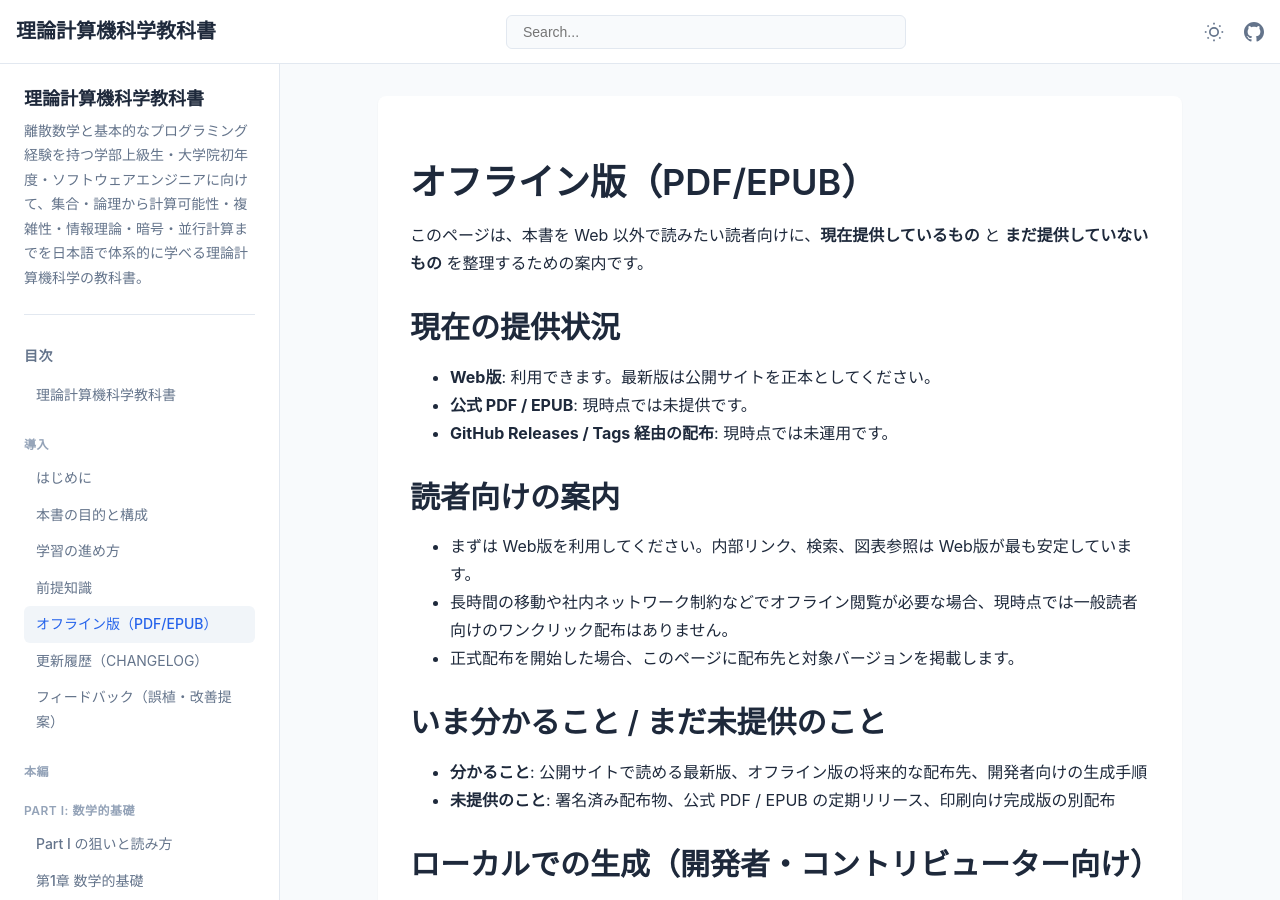
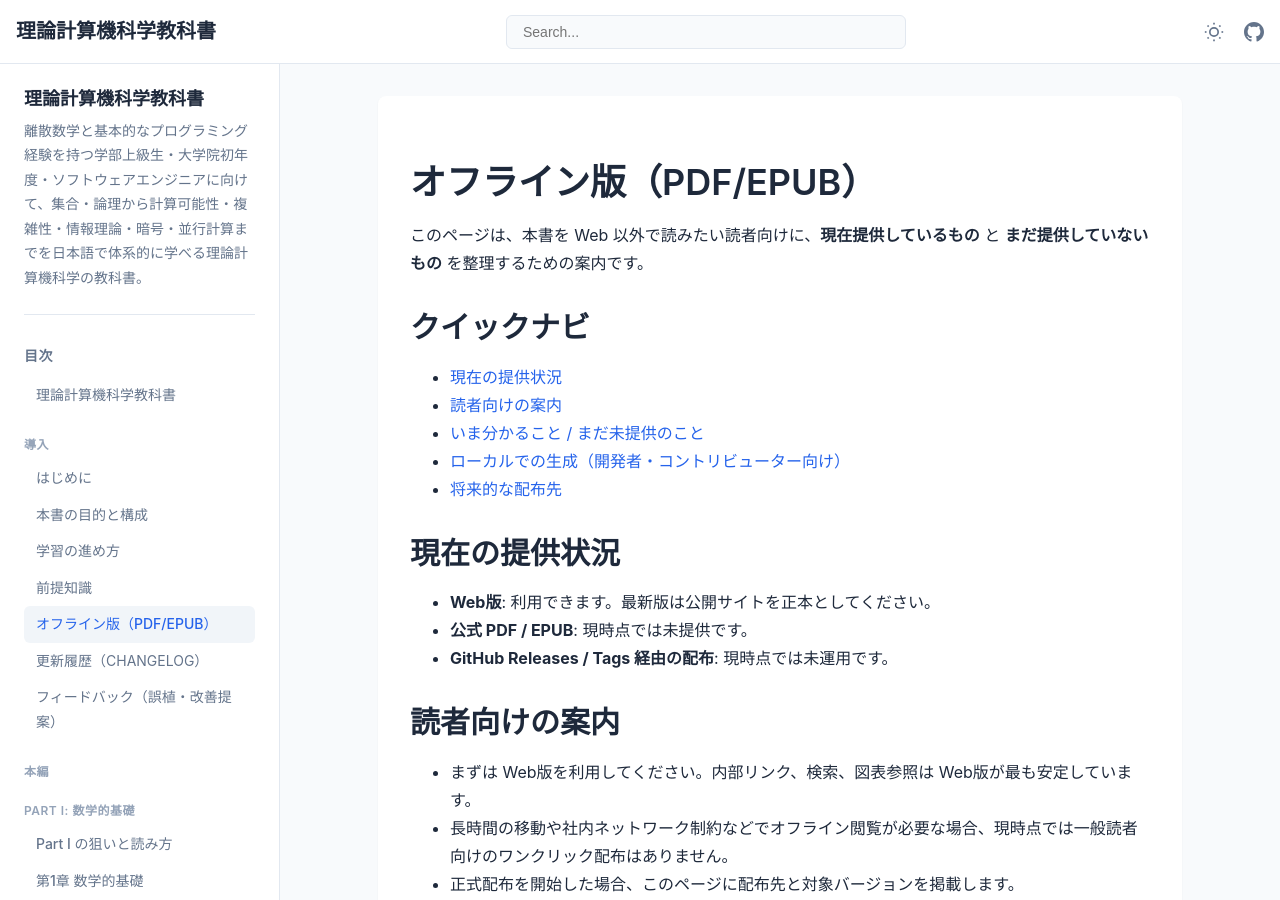
Before and after one commit to itdojp/theoretical-computer-science-textbook, a Jekyll site: the page built from docs/downloads/index.md, in a window 1280 px wide and 900 px high. Built offline with Jekyll 4.4.1, drawn with Linux system fonts in a browser that asks for light colours.

Commit message:
Docs: add downloads quick nav

```diff
--- a/docs/assets/search-data.json
+++ b/docs/assets/search-data.json
@@ -140,7 +140,7 @@
       "url": "/theoretical-computer-science-textbook/chapter-9/"
     },
     {
-      "excerpt": "オフライン版（PDF/EPUB） このページは、本書を Web 以外で読みたい読者向けに、 現在提供しているもの と まだ提供していないもの を整理するための案内です。 現在の提供状況 - Web版 : 利用できます。最新版は公開サイトを正本としてください。 - 公式 PDF / EPUB : 現時点では未提供です。 - GitHub Releases / Tags 経由の配布 : 現時点では未運用です。 読者向けの案内 - まずは W",
+      "excerpt": "オフライン版（PDF/EPUB） このページは、本書を Web 以外で読みたい読者向けに、 現在提供しているもの と まだ提供していないもの を整理するための案内です。 クイックナビ - 現在の提供状況 - 読者向けの案内 - いま分かること / まだ未提供のこと - ローカルでの生成（開発者・コントリビューター向け） - 将来的な配布先 現在の提供状況 {#downloads-current} - Web版 : 利用できます。最新版は",
       "source_path": "docs/downloads/index.md",
       "title": "オフライン版（PDF/EPUB）",
       "url": "/theoretical-computer-science-textbook/downloads/"
--- a/docs/downloads/index.md
+++ b/docs/downloads/index.md
@@ -7,24 +7,32 @@ title: "オフライン版（PDF/EPUB）"
 
 このページは、本書を Web 以外で読みたい読者向けに、**現在提供しているもの** と **まだ提供していないもの** を整理するための案内です。
 
-## 現在の提供状況
+## クイックナビ
+
+- [現在の提供状況](#downloads-current)
+- [読者向けの案内](#downloads-reader)
+- [いま分かること / まだ未提供のこと](#downloads-status)
+- [ローカルでの生成（開発者・コントリビューター向け）](#downloads-local-build)
+- [将来的な配布先](#downloads-future)
+
+## 現在の提供状況 {#downloads-current}
 
 - **Web版**: 利用できます。最新版は公開サイトを正本としてください。
 - **公式 PDF / EPUB**: 現時点では未提供です。
 - **GitHub Releases / Tags 経由の配布**: 現時点では未運用です。
 
-## 読者向けの案内
+## 読者向けの案内 {#downloads-reader}
 
 - まずは Web版を利用してください。内部リンク、検索、図表参照は Web版が最も安定しています。
 - 長時間の移動や社内ネットワーク制約などでオフライン閲覧が必要な場合、現時点では一般読者向けのワンクリック配布はありません。
 - 正式配布を開始した場合、このページに配布先と対象バージョンを掲載します。
 
-## いま分かること / まだ未提供のこと
+## いま分かること / まだ未提供のこと {#downloads-status}
 
 - **分かること**: 公開サイトで読める最新版、オフライン版の将来的な配布先、開発者向けの生成手順
 - **未提供のこと**: 署名済み配布物、公式 PDF / EPUB の定期リリース、印刷向け完成版の別配布
 
-## ローカルでの生成（開発者・コントリビューター向け）
+## ローカルでの生成（開発者・コントリビューター向け） {#downloads-local-build}
 
 以下は、環境構築済みの読者・開発者が手元で生成したい場合の手順です。一般読者向けの簡易配布手順ではありません。
 
```
Also changed, not shown: other parts of docs/downloads/index.md (+1 -1 lines).
